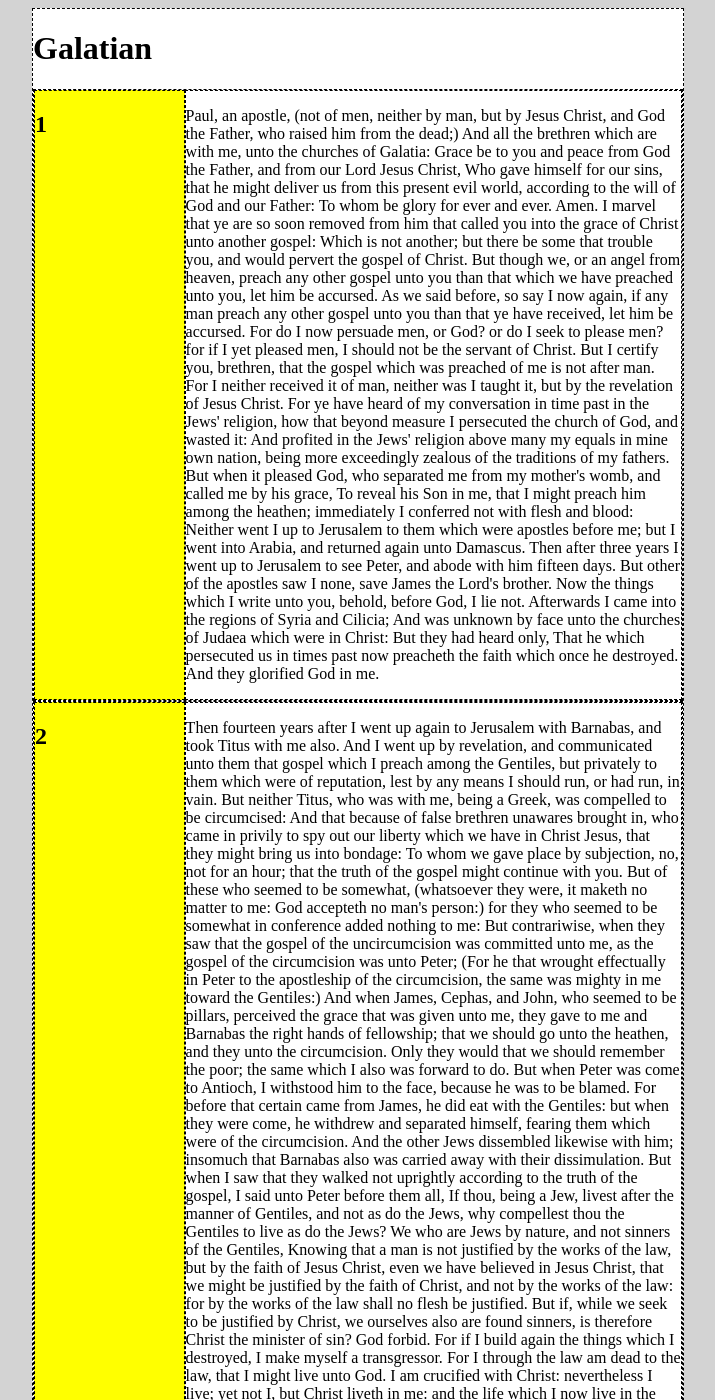
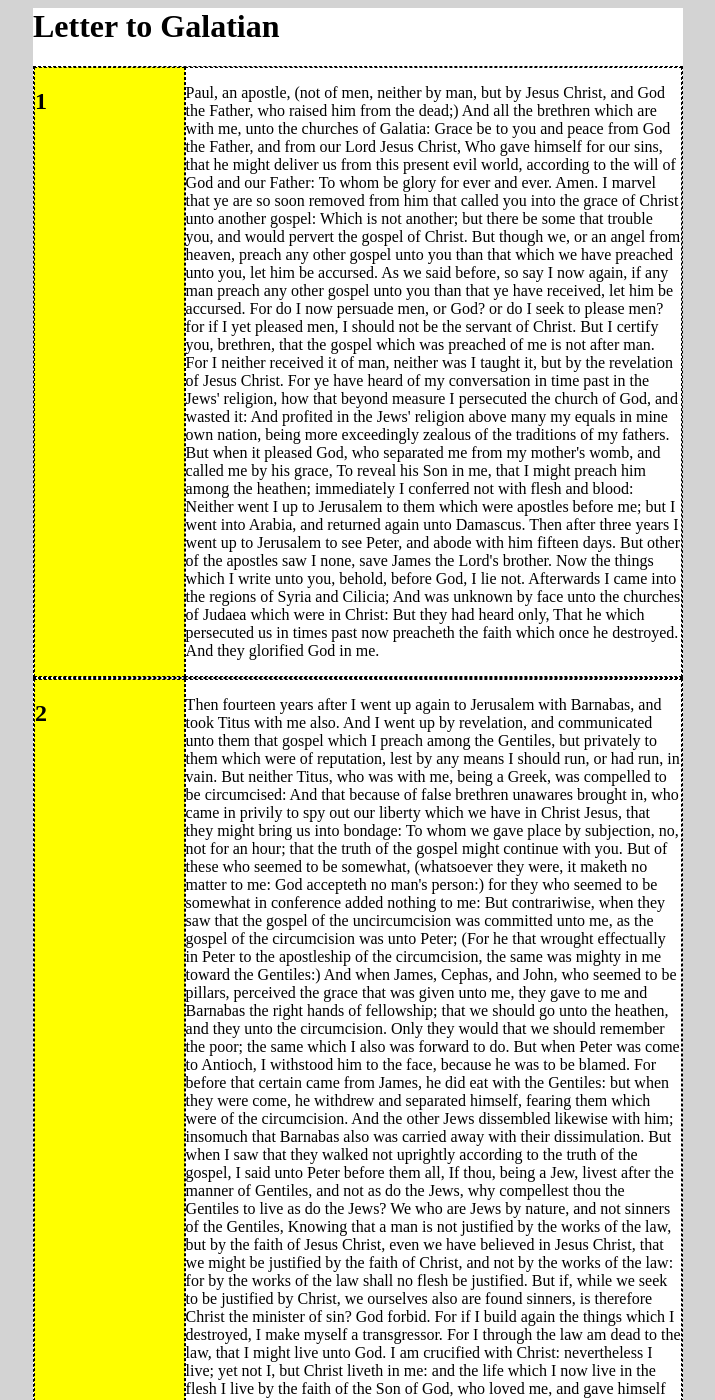
Before and after one commit to dreanod/dreanod.github.io, a Jekyll site: the page built from galatian2.html, in a window 1280 px wide and 1400 px high. Shown: the whole window, without its empty margins (282-997 px from the left). Built offline with Jekyll 4.4.1, drawn with Linux system fonts in a browser that asks for light colours.

Commit message:
Update galatian2.html

```diff
--- a/galatian2.html
+++ b/galatian2.html
@@ -169,7 +169,7 @@
       border: 1px dashed;
     }
 
-    .wrapper {
+    main {
       width: 650px;
       margin: 0 auto;
       background-color: white;
@@ -204,9 +204,9 @@
 
 </head>
 <body>
-  <div class='wrapper'>
+  <main>
 
-    <h1>Galatian</h1>
+    <h1>Letter to Galatian</h1>
 
     {% for chapter in page.text %}
     <div class='row'>
@@ -223,6 +223,6 @@
     </div>
     {% endfor %}
 
-  </div>
+  <main>
 </body>
 </html>
```
